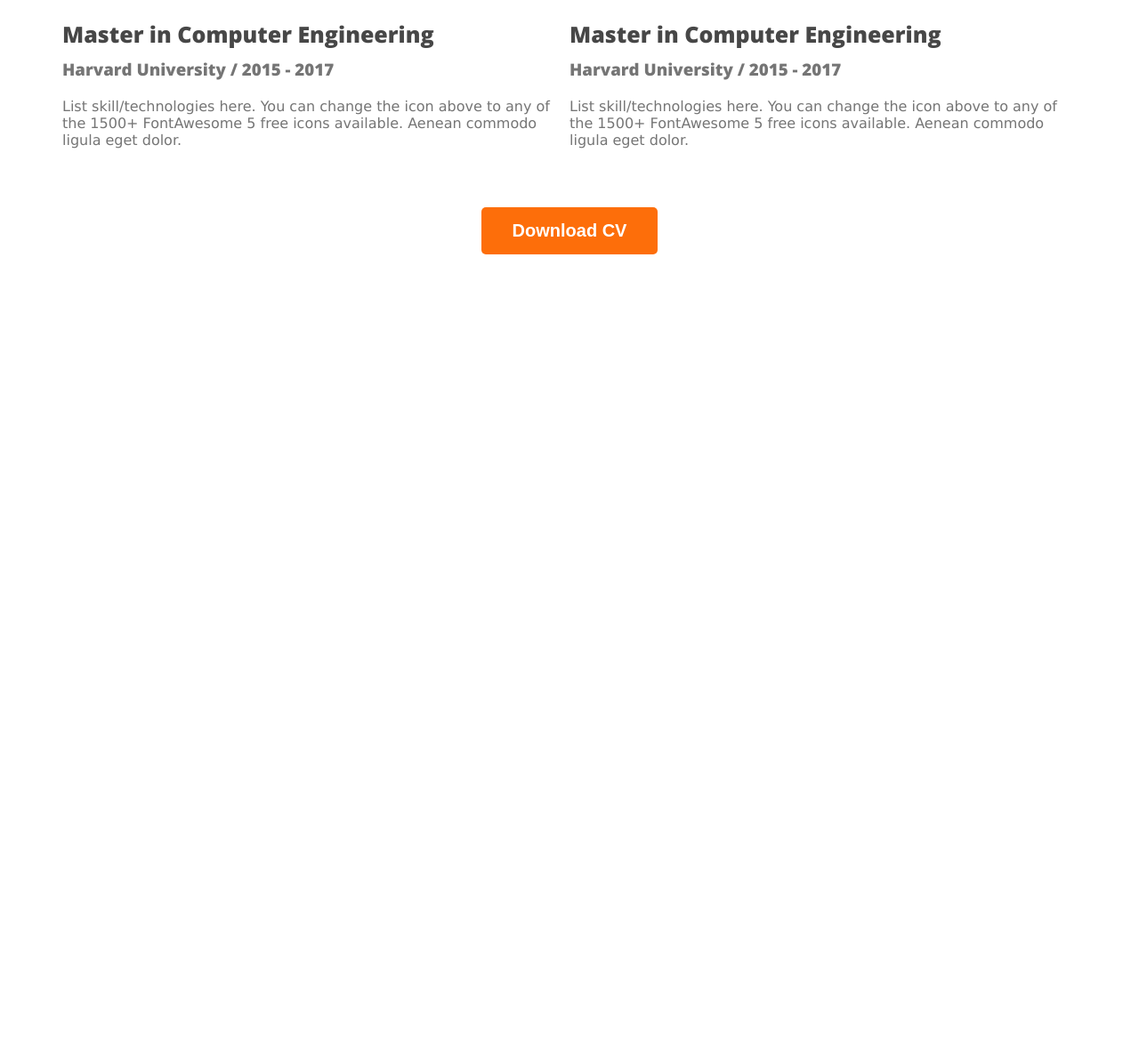
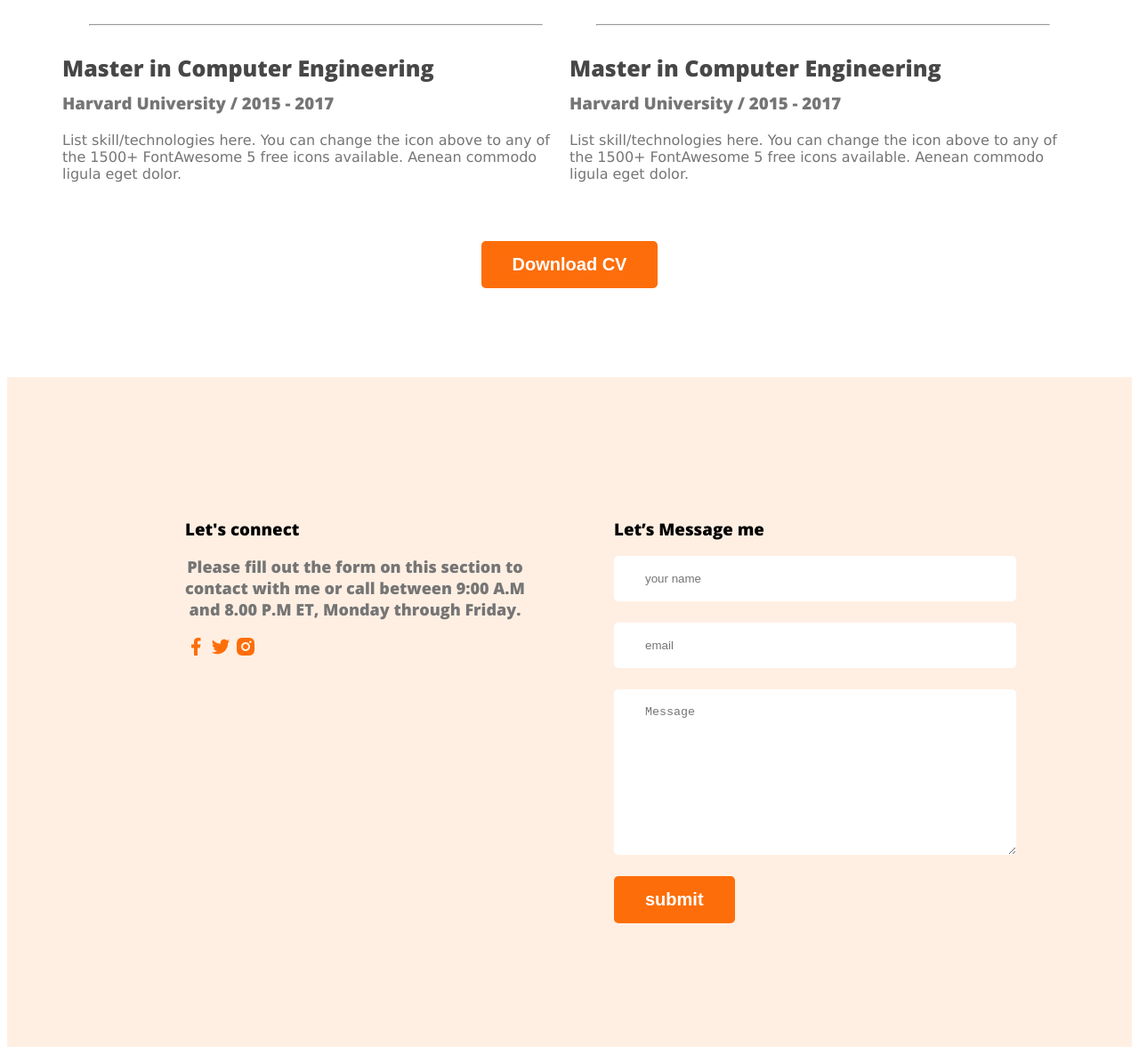
Before and after one commit to SohiMuhibe/webdeveloper-portfolio, a plain HTML site: page index.html in a window 1280 px wide. Shown: the part 2867-4052 px from the top of the page at 89% size. Before the commit the page ends 3161 px from the top, so only its background shows below. Drawn offline with nearby package versions, Linux system fonts and the light colour scheme.

Commit message:
finished

```diff
--- a/index.html
+++ b/index.html
@@ -82,7 +82,7 @@
 </section>
 <!-- summary of my resume -->
 <section>
-  <h3 class="section-tittle">A summary of my resume</h3>
+  <h3 class="section-title">A summary of my resume</h3>
   <div class="resume-cotainer">
 
     <div class="resume-column">
@@ -141,7 +141,24 @@
 </section>
     </main>
     <footer>
-
+<div class="footer-column">
+    <h3 class="section-tittle">Let's connect</h3>
+    <p class="section-description">Please fill out the form on this section to contact with me or call between 9:00 A.M and 8.00 P.M ET, Monday through Friday.</p>
+    <div class="social-link">
+     <a href=""><img src="images/icons/facebook.png" alt=""></a>
+     <a href=""><img src="images/icons/twitter.png" alt=""></a>
+     <a href=""><img src="images/icons/insta.png" alt=""></a>
+    </div>
+</div>
+<div class="footer-column">
+    <h3 class="section-tittle">Let’s Message me</h3>
+    <form class="contact" action="">
+        <input type="text" placeholder="your name">
+        <input type="text" placeholder="email">
+        <textarea placeholder="Message" name="" id="" cols="30" rows="10"></textarea>
+       <input class="button-primary" type="submit" value="submit">
+    </form>
+</div>
     </footer>
 
 </body>
--- a/style/portfolio.css
+++ b/style/portfolio.css
@@ -127,7 +127,7 @@
     justify-content: space-around;
 }
 
-.section-tittle {
+.section-title {
     text-align: center;
 }
 
@@ -186,3 +186,27 @@
     margin-top: 50px;
     text-align: center;
 }
+/* footer styles */
+footer{
+    display: flex;
+    gap: 100px;
+   background: #ffefe3;
+  margin-top: 100px;
+   padding: 139px 200px;
+}
+.footer-column{
+    width: 50%;
+}
+.social-link{
+    margin-right: 25px;
+}
+.contact input[type="text"],input[type="email"] ,textarea{
+    display: block;
+    margin-bottom: 24px;
+    padding:18px 35px ;
+    color: #474747;
+    border-radius: 5px;
+    background: #FFF;
+    border: 0;
+    width: 100%;
+}
```
